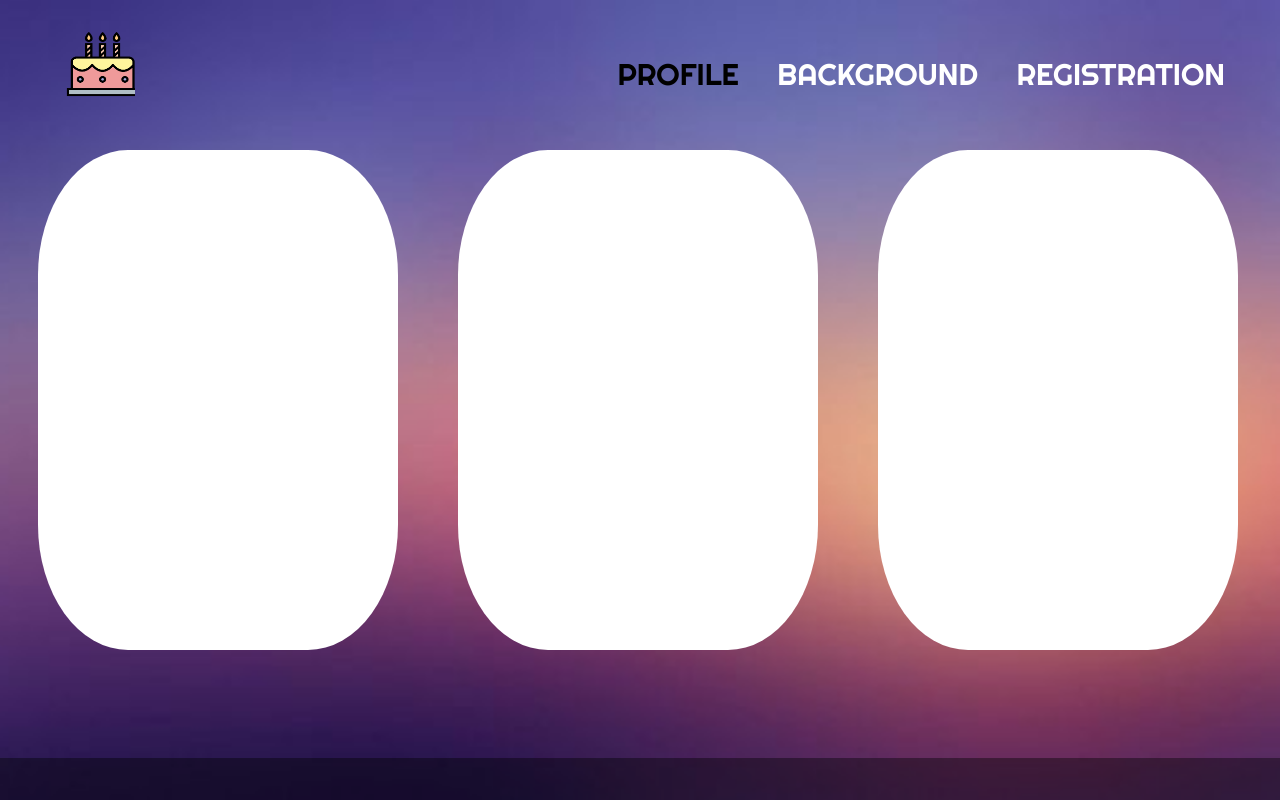
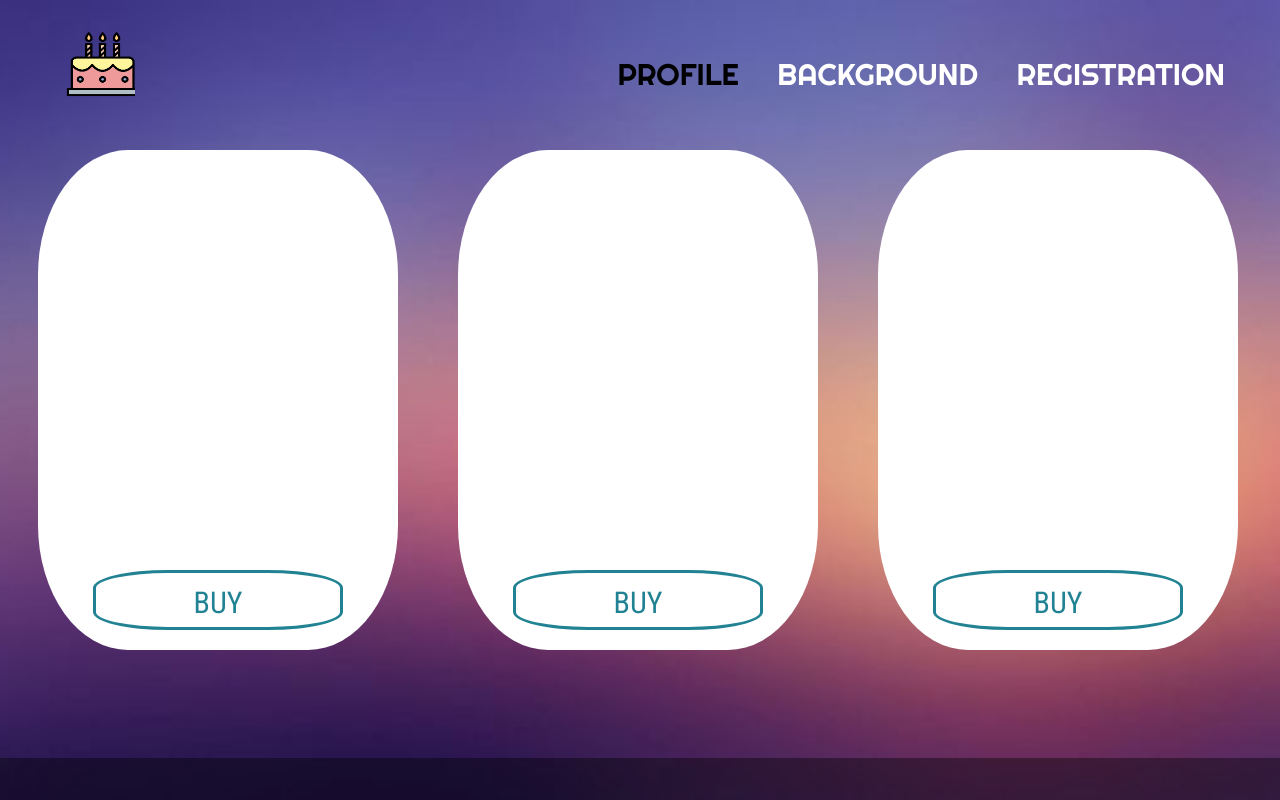
Before and after one commit to Sthdire/django_project, a Django app: page /profile in a window 1280 px wide. Run offline with Django 4.2, Linux system fonts and the light colour scheme.

Commit message:
added buy button to all block's

```diff
--- a/VI_P/main/static/css/style_a.css
+++ b/VI_P/main/static/css/style_a.css
@@ -180,3 +180,50 @@ h1,h2,h3,h4,h5,h6{
     transform: translate(-50%, -50%);
 
 }
+.dws {
+    position: absolute;
+    top: 90%;
+    left: 50%;
+    transform: translate(-50%, -50%);
+}
+.butt {
+    border: 3px solid #218294;
+    border-radius: 30% 30% 30% 30% ;
+    font-size: 30px;
+    color: #218294;
+    text-decoration: none;
+    text-transform: uppercase;
+    width: 250px;
+    height: 60px;
+    display: block;
+    text-align: center;
+    line-height: 60px;
+    font-family: 'Roboto Condensed', sans-serif;
+    position: relative;
+    transition: .5s;
+    overflow: hidden;
+}
+.butt::before,
+.butt::after {
+    position: absolute;
+    content: '';
+    width: 100%;
+    height: 100%;
+    background: #218294;
+    top: 0;
+    left: -100%;
+    opacity: .5;
+    transition: .3s;
+    z-index: -1;
+}
+.butt::after {
+    opacity: 1;
+    transition-delay: .2s;
+}
+.butt:hover {
+    color: #fff;
+}
+.butt:hover::before,
+.butt:hover::after {
+    left: 0;
+}
--- a/VI_P/main/templates/temp/profile.html
+++ b/VI_P/main/templates/temp/profile.html
@@ -9,6 +9,9 @@
     <link rel="preconnect" href="https://fonts.googleapis.com">
     <link rel="preconnect" href="https://fonts.gstatic.com" crossorigin>
     <link href="https://fonts.googleapis.com/css2?family=Righteous&display=swap" rel="stylesheet">
+    <link rel="preconnect" href="https://fonts.googleapis.com">
+    <link rel="preconnect" href="https://fonts.gstatic.com" crossorigin>
+    <link href="https://fonts.googleapis.com/css2?family=Roboto+Condensed&display=swap" rel="stylesheet">
     <link rel="shortcut icon" href="{%static 'img/champ.ico' %}" />
     <link rel="stylesheet" type="text/css" href="{% static 'css/style_a.css' %}">
     <script src="{% static '/scripts/anime.min.js' %}"></script>
@@ -36,9 +39,21 @@
         <div class="intro__block">
             <div class="block__inner">
                     <div class="intro__block__content">
-                        <div class="block__first"></div>
-                        <div class="block__second"></div>
-                        <div class="block__third"></div>
+                        <div class="block__first">
+                            <div class="dws">
+                                <a href="#" class="butt">BUY</a>
+                            </div>
+                        </div>
+                        <div class="block__second">
+                            <div class="dws">
+                                <a href="#" class="butt">BUY</a>
+                            </div>
+                        </div>
+                        <div class="block__third">
+                            <div class="dws">
+                                <a href="#" class="butt">BUY</a>
+                            </div>
+                        </div>
 
                     </div>
             </div>
```
